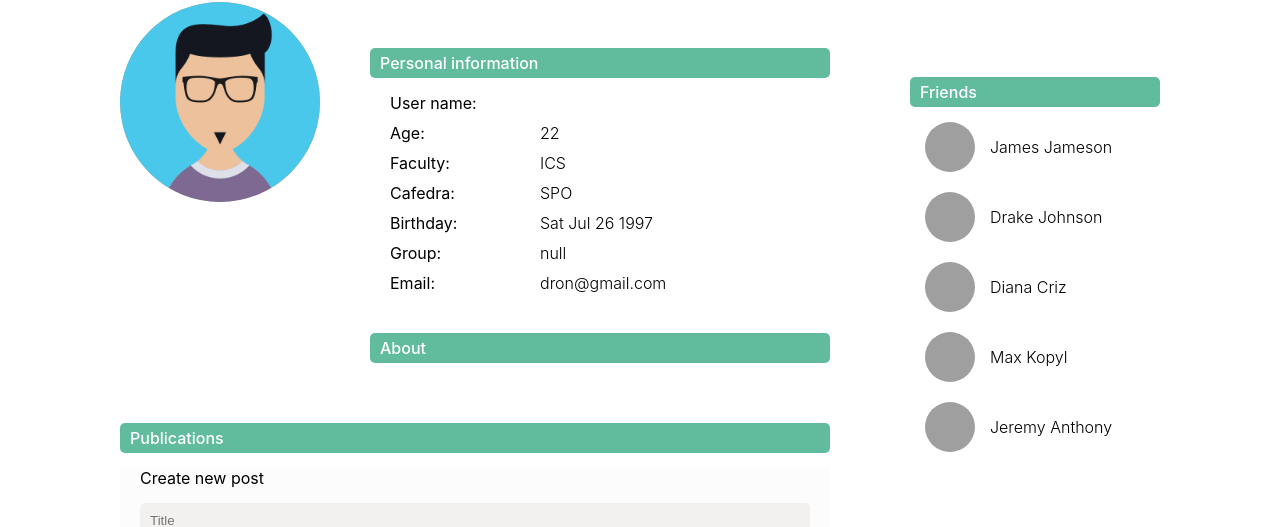
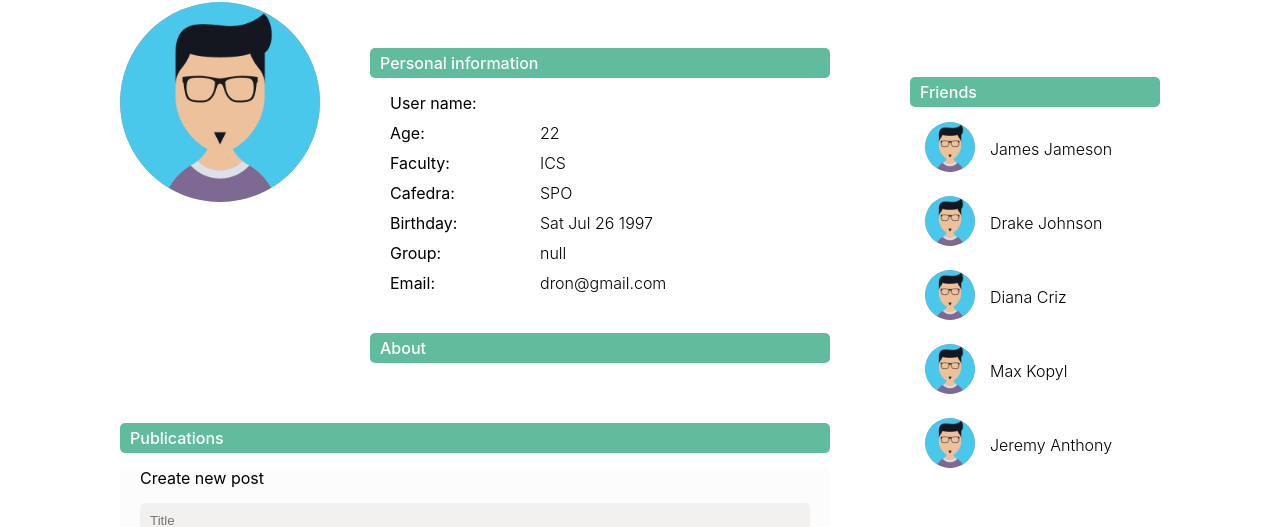
Before and after one commit to Hunkly/Client-to-a-Web-service-ONPUSocial-, a React (Create React App) app: page /users/1 in a window 1280 px wide. Shown: the part 123-650 px from the top of the page. Built offline with nearby package versions, Linux system fonts and the light colour scheme; no server answers; data requests are answered from the project's data file.

Commit message:
set DefaultPhoto to friendItem

```diff
--- a/src/pages/UserPage/Friends/FriendItem/FriendItem.component.tsx
+++ b/src/pages/UserPage/Friends/FriendItem/FriendItem.component.tsx
@@ -1,5 +1,6 @@
 import React from 'react';
 import StyledColleagueItem from './FriendItem.styled';
+import DeafultPhoto from '../../../../assets/img/DefaultPhoto.png';
 //import IColleagueItem from '../Colleague.constants';
 
 interface IUserColleagues {
@@ -14,7 +15,9 @@ export default class ColleagueItem extends React.PureComponent<
     public render() {
         return (
             <StyledColleagueItem>
-                <div className="colleague-item__avatar"/>
+                <div className="colleague-item__avatar">
+                    <img src={DeafultPhoto} alt=""/>
+                </div>
                 <div className="colleague-item__label">{this.props.name}</div>
             </StyledColleagueItem>
         );
--- a/src/pages/UserPage/Friends/FriendItem/FriendItem.styled.ts
+++ b/src/pages/UserPage/Friends/FriendItem/FriendItem.styled.ts
@@ -13,10 +13,12 @@ export default styled.div<IStyledBasicInfoItemProps>`
   padding-bottom: 20px;
 
   .colleague-item__avatar {
-    width: 50px;
-    height: 50px;
-    background-color: #9f9f9f;
-    border-radius: 50%;
+    img{
+        width: 50px;
+        height: 50px;
+        background-color: #9f9f9f;
+        border-radius: 50%;
+    }
   }
 
   .colleague-item__label {
--- a/src/pages/UserPage/Friends/Friends.component.tsx
+++ b/src/pages/UserPage/Friends/Friends.component.tsx
@@ -3,6 +3,7 @@ import StyledColleagues from './Friends.styled';
 import {ColleagueData} from "./Friends.constants";
 import ColleagueItem from "./FriendItem";
 import PageLabel from "../../../shared/components/PageLabel";
+
 
 // interface IColleaguesProps {
 //     data?: {[name:string]:string;}
```
